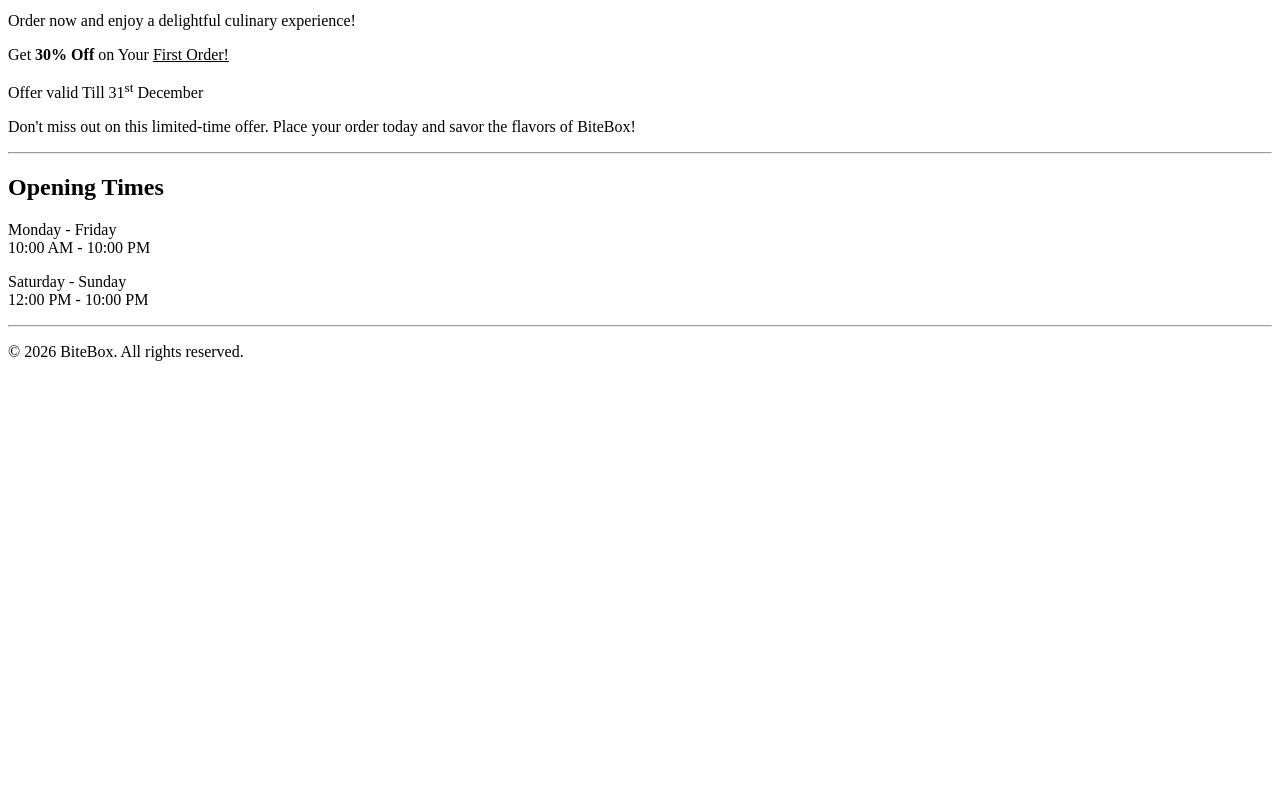
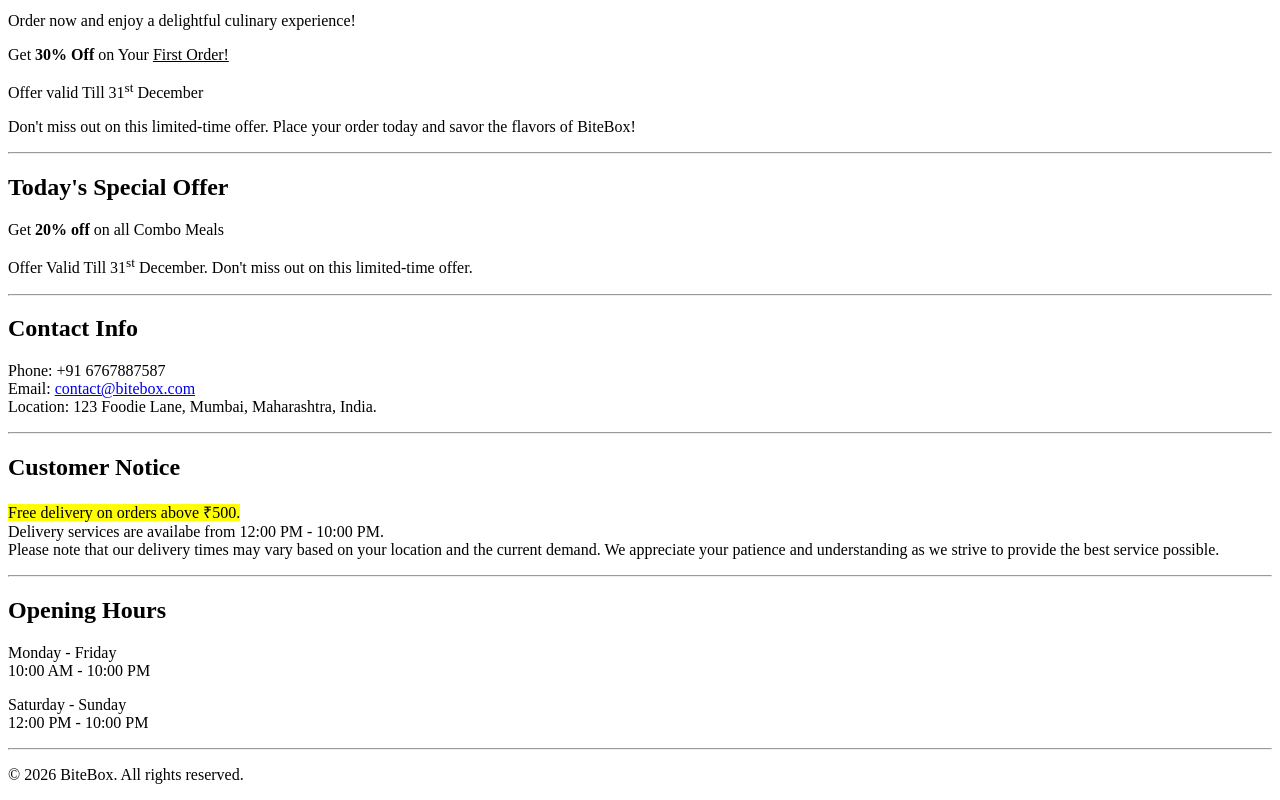
Before and after one commit to s-snehal2/BiteBox, a plain HTML site: page index.html in a window 1280 px wide. Shown: the part 698-1498 px from the top of the page. Before the commit the page ends 1075 px from the top, so only its background shows below. Drawn offline with Linux system fonts and the light colour scheme.

Commit message:
some more things on text added into the webpage index

```diff
--- a/index.html
+++ b/index.html
@@ -50,9 +50,32 @@
             <p>Offer valid Till 31<sup>st</sup> December</p>
             <p>Don't miss out on this limited-time offer. Place your order today and savor the flavors of BiteBox!</p>
 
+
+            <hr>
+            <h2> Today's Special Offer </h2>
+            <p> Get <b>20% off</b> on all Combo Meals</p>
+            <p>Offer Valid Till 31<sup>st</sup> December. Don't miss out on this limited-time offer.</p>
+
+            <hr>
+            <h2> Contact Info</h2>
+            <p>
+                Phone: +91 6767887587 <br/>
+                Email: <a href="mailto: contact@bitebox.com">contact@bitebox.com</a> <br/>
+                Location: 123 Foodie Lane, Mumbai, Maharashtra, India.
+            </p>
+
+            <hr>
+            <h2> Customer Notice</h2>
+            <p>
+                <mark>Free delivery on orders above ₹500. <br/></mark>
+                Delivery services are availabe from 12:00 PM - 10:00 PM. <br/>
+                Please note that our delivery times may vary based on your location and the current demand.
+                We appreciate your patience and understanding as we strive to provide the best service possible.
+            </p>
+
     <hr>
     <!-- Opening Times Section -->
-    <h2>Opening Times</h2>
+    <h2>Opening Hours</h2>
     <p>Monday - Friday <br> 10:00 AM - 10:00 PM</p>
     <p>Saturday - Sunday <br> 12:00 PM - 10:00 PM</p>
 
```
